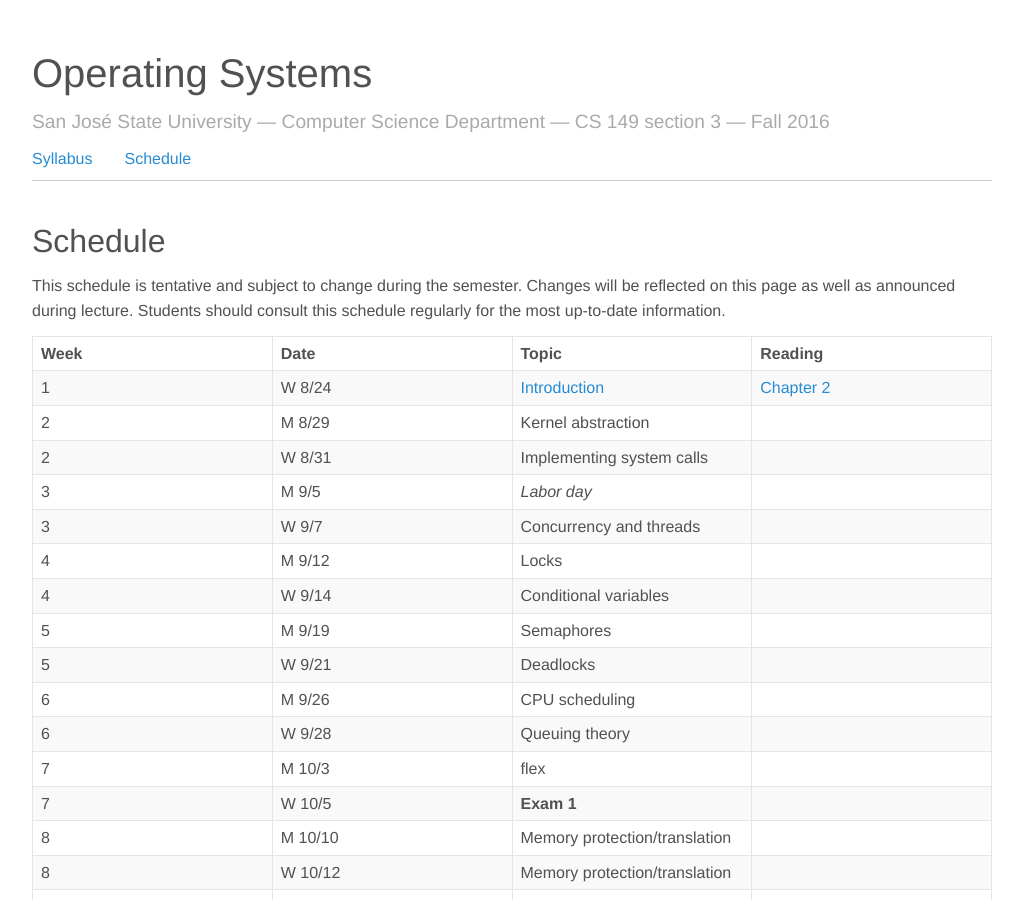
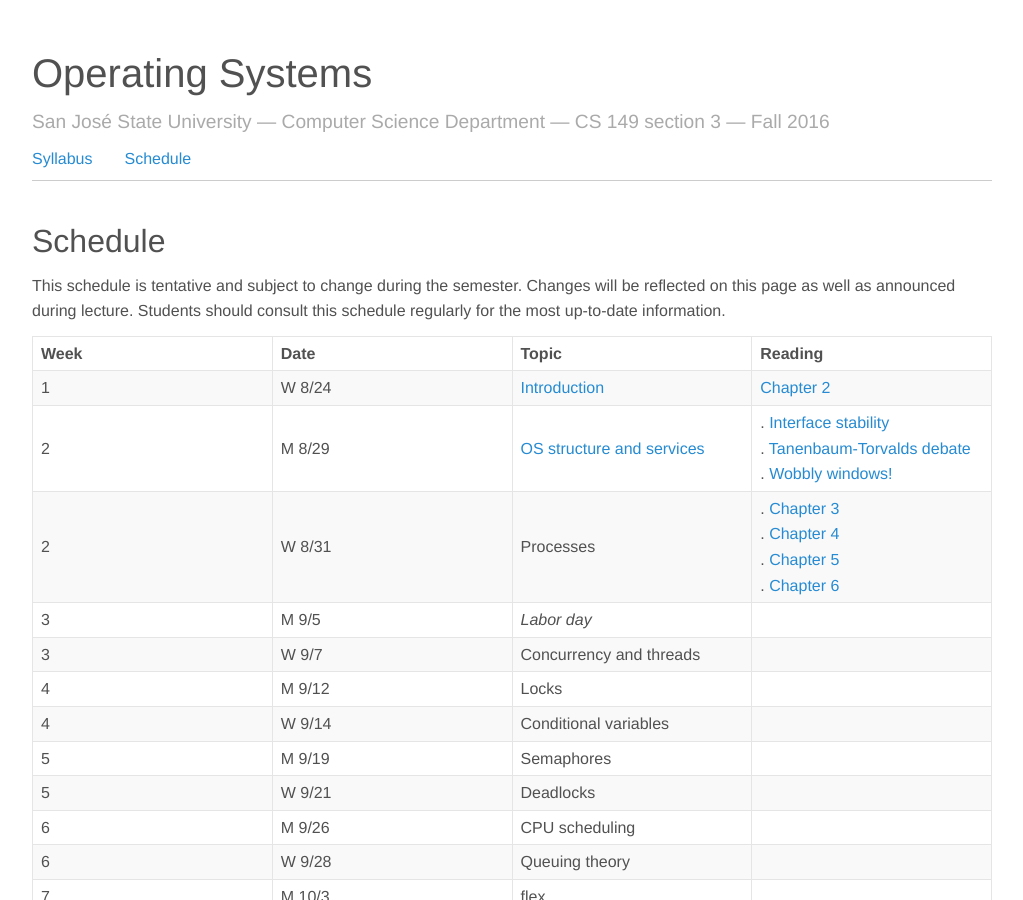
Before and after one commit to jnylam/jnylam.github.io, a Jekyll site: the page built from _courses/149-f16/index.md, in a window 1280 px wide and 900 px high. Shown: the whole window, without its empty margins (128-1151 px from the left). Built offline with Jekyll 4.4.1, drawn with Linux system fonts in a browser that asks for light colours.

Commit message:
os notes and reading

```diff
--- a/_courses/149-f16/index.md
+++ b/_courses/149-f16/index.md
@@ -12,8 +12,8 @@ This schedule is tentative and subject to change during the semester. Changes wi
 Week|Date|Topic|Reading
 ----|-------|-------|---
 1 | W 8/24 | [Introduction](#introduction) | [Chapter 2](http://pages.cs.wisc.edu/~remzi/OSTEP/intro.pdf)
-2 | M 8/29 | Kernel abstraction
-2 | W 8/31 | Implementing system calls
+2 | M 8/29 | [OS structure and services](structure and services.pdf) | . [Interface stability](http://www.cs.pomona.edu/classes/cs121/supp/stability.html)<br> . [Tanenbaum-Torvalds debate](https://en.wikipedia.org/wiki/Tanenbaum%E2%80%93Torvalds_debate)<br> . [Wobbly windows!](https://www.youtube.com/watch?v=nbCg9_YgKgM)
+2 | W 8/31 | Processes | . [Chapter 3](http://pages.cs.wisc.edu/~remzi/Classes/537/Spring2016/Book/dialogue-virtualization.pdf)<br> . [Chapter 4](http://pages.cs.wisc.edu/~remzi/Classes/537/Spring2016/Book/cpu-intro.pdf)<br> . [Chapter 5](http://pages.cs.wisc.edu/~remzi/Classes/537/Spring2016/Book/cpu-api.pdf)<br> . [Chapter 6](http://pages.cs.wisc.edu/~remzi/Classes/537/Spring2016/Book/cpu-mechanisms.pdf)<br>
 3 | M 9/5 | _Labor day_
 3 | W 9/7 | Concurrency and threads
 4 | M 9/12 | Locks
```
